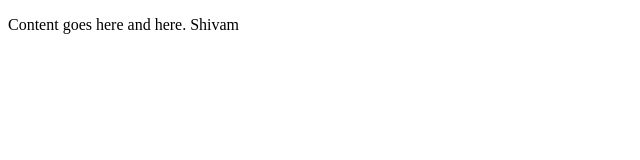
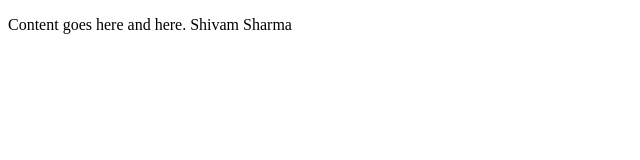
Before and after one commit to sharmashivam97/hello-world, a plain HTML site: page index.html in a window 1280 px wide. Shown: the full height of the page, 0-640 px from the left. Drawn offline with Linux system fonts and the light colour scheme.

Commit message:
MyCommit3

```diff
--- a/index.html
+++ b/index.html
@@ -7,6 +7,6 @@
     <meta name="keywords" content="html tutorial template">
     </head>
     <body>
-    <p>Content goes here and here. Shivam</p>
+    <p>Content goes here and here. Shivam Sharma</p>
     </body>
     </html>
```
